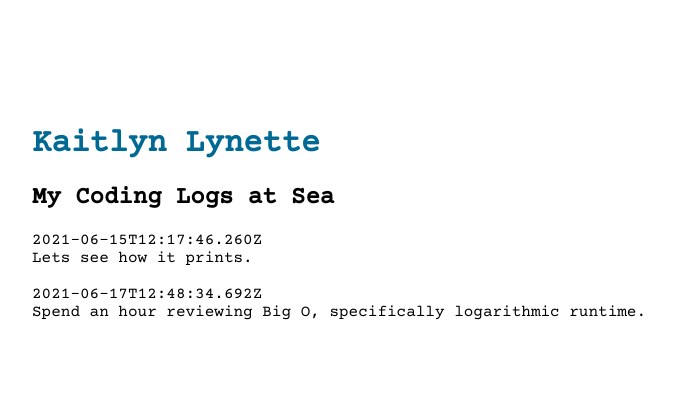
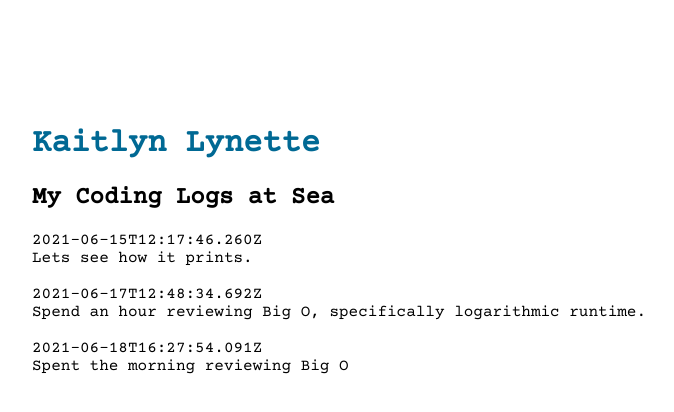
Before and after one commit to Kaitlyn-Lynette/Personal-Project-1-FSDailyLogs, a website: page index.html in a window 1280 px wide. Shown: the whole page, without its empty margins (283-957 px from the left). Drawn offline with nearby package versions, Linux system fonts and the light colour scheme.

Commit message:
Updating to ES6

```diff
--- a/combinedLogs.json
+++ b/combinedLogs.json
@@ -8,5 +8,10 @@
     "number": 2,
     "date": "2021-06-17T12:48:34.692Z",
     "input": "Spend an hour reviewing Big O, specifically logarithmic runtime. "
+  },
+  {
+    "number": 3,
+    "date": "2021-06-18T16:27:54.091Z",
+    "input": "Spent the morning reviewing Big O "
   }
 ]
--- a/index.html
+++ b/index.html
@@ -22,13 +22,13 @@
         <script type="text/javascript">
             $.getJSON("./combinedLogs.json", function (logs){
         //This of jQuery selects the div with the matching id
-               var logsDiv = $("#logs-section");
+               const logsDiv = $("#logs-section");
         //For loop then loops through the logs
-                for(var i=0; i<logs.length;i++){
+                for(let i=0; i<logs.length;i++){
         //It then create a new div for each new log
-                var date = logs[i].date
-                var input = logs[i].input
-                var newLogDiv= $("<div>" + date + "<br>" + input + "</div>" +"<br>" )
+                let date = logs[i].date
+                let input = logs[i].input
+                let newLogDiv= $("<div>" + date + "<br>" + input + "</div>" +"<br>" )
         //It then add this new div to the logs-section div
                 logsDiv.append(newLogDiv)
                 }
```
